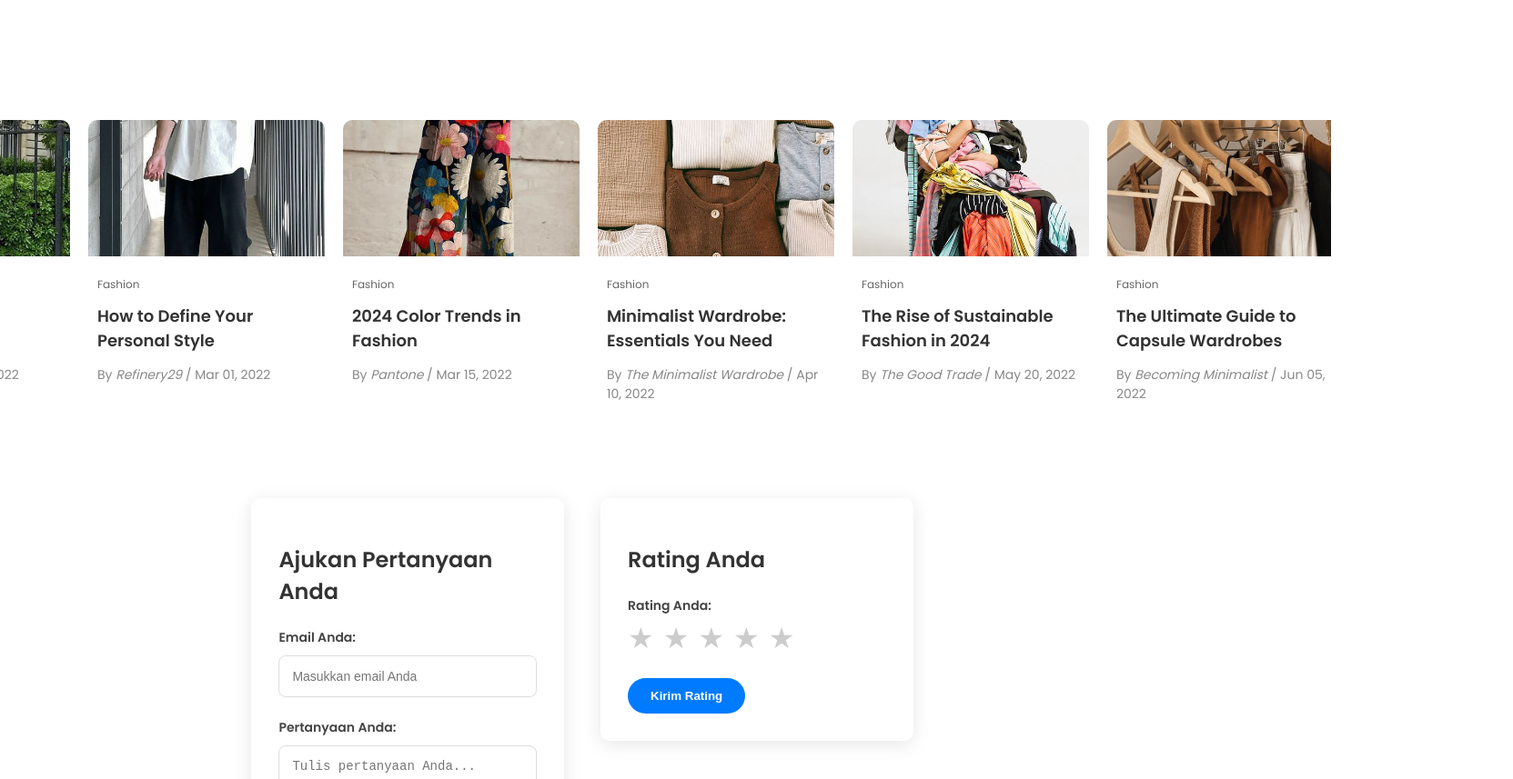
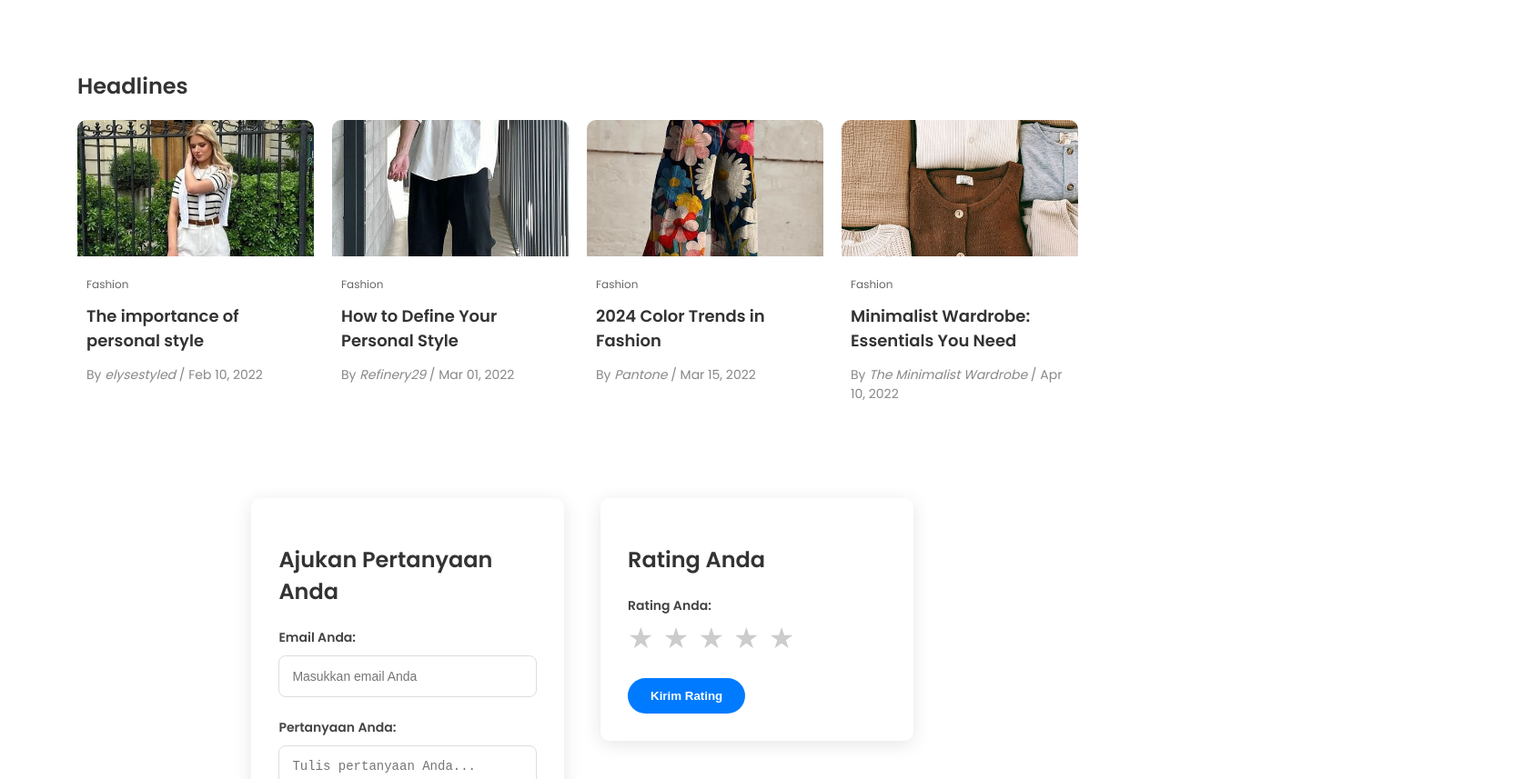
Before and after one commit to wilwillie/lifestyle-website, a plain HTML site: page frontend/index.html in a window 1280 px wide. Shown: the part 2733-3590 px from the top of the page at 91% size, 1663 px wide, since content can reach past the window. Drawn offline with nearby package versions, Linux system fonts and the light colour scheme; some packages are replaced by stand-ins of ours.

Commit message:
styling headlines

```diff
--- a/frontend/assets/css/style.css
+++ b/frontend/assets/css/style.css
@@ -386,8 +386,9 @@ body.dark-mode .user-profile .username {
 
 /* Blog Section Styles */
 .blog-section {
-  margin: 40px 0;
-  padding: 0 200px;
+  margin: 40px auto;
+  padding: 0 20px; /* Kurangi padding horizontal */
+  max-width: 1150px; /* Batasi ukuran maksimum */
 }
 
 .section-title {
@@ -395,7 +396,6 @@ body.dark-mode .user-profile .username {
   font-weight: 600;
   margin-bottom: 20px;
 }
-
 .blog-container {
   position: relative;
   overflow: hidden;
@@ -404,7 +404,6 @@ body.dark-mode .user-profile .username {
   align-items: center;
   text-decoration: none; /* Menghapus garis bawah */
 }
-
 .blog-cards-wrapper {
   display: flex;
   gap: 20px;
@@ -414,7 +413,6 @@ body.dark-mode .user-profile .username {
   scrollbar-width: none; /* Untuk Firefox */
   -ms-overflow-style: none; /* Untuk IE */
 }
-
 .blog-card {
   flex: 0 0 260px;  /* Sesuaikan dengan lebar kartu */
   scroll-snap-align: start;
@@ -423,52 +421,42 @@ body.dark-mode .user-profile .username {
   transition: transform 0.3s ease;
   position: relative;
 }
-
 .blog-banner {
   width: 100%;
   height: 150px; /* Set height for the image */
   object-fit: cover;
 }
-
 .blog-content {
   padding: 10px;
 }
-
 .blog-category {
   font-size: 12px;
   color: #666;
   margin-bottom: 10px;
 }
-
 body.dark-mode .blog-category {
   color: whitesmoke;
 }
-
 .blog-title {
   font-size: 18px;
   font-weight: 600;
   color: #333;
   margin: 10px 0;
 }
-
 body.dark-mode .blog-title {
   color: white;
 }
-
 .blog-meta {
   font-size: 14px;
   color: #888;
 }
-
 body.dark-mode .blog-meta {
   color: whitesmoke;
 }
-
 /* Hide Scrollbar */
 .blog-container::-webkit-scrollbar {
   display: none;
 }
-
 .blog-container {
   -ms-overflow-style: none;
   scrollbar-width: none;
```
